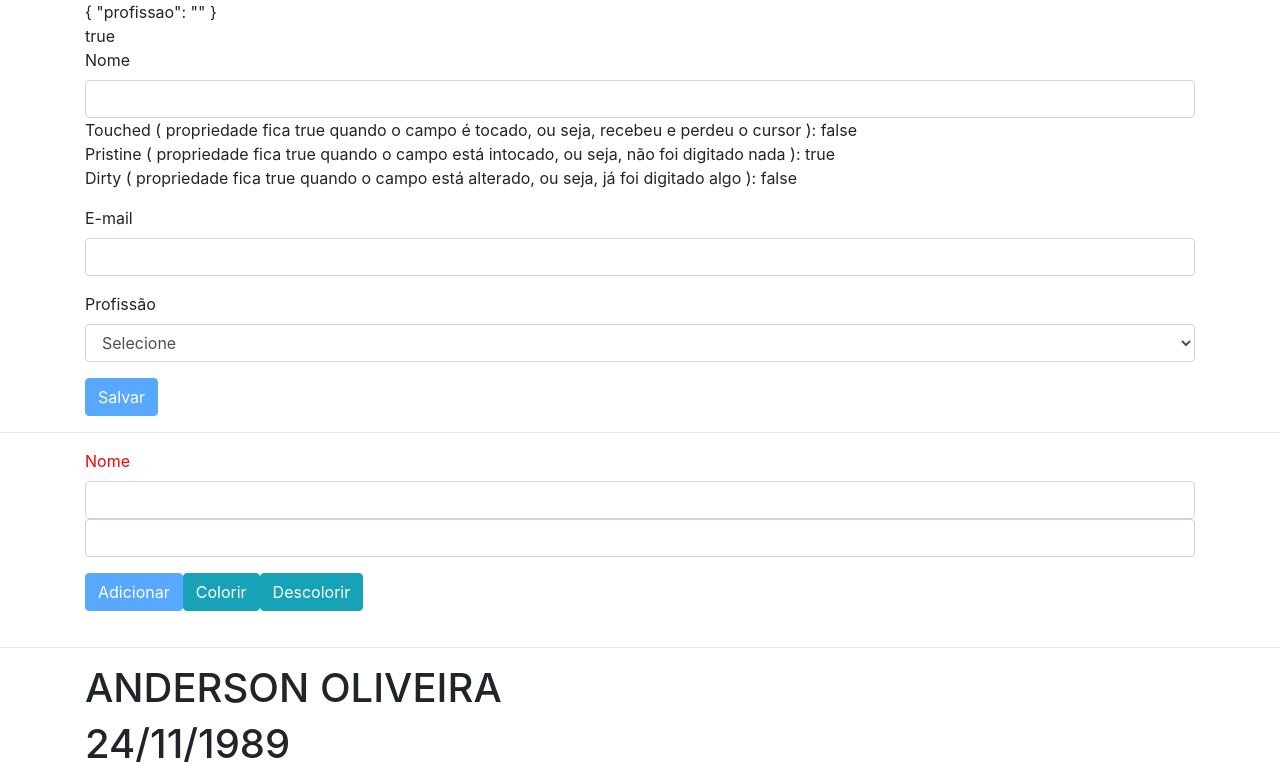
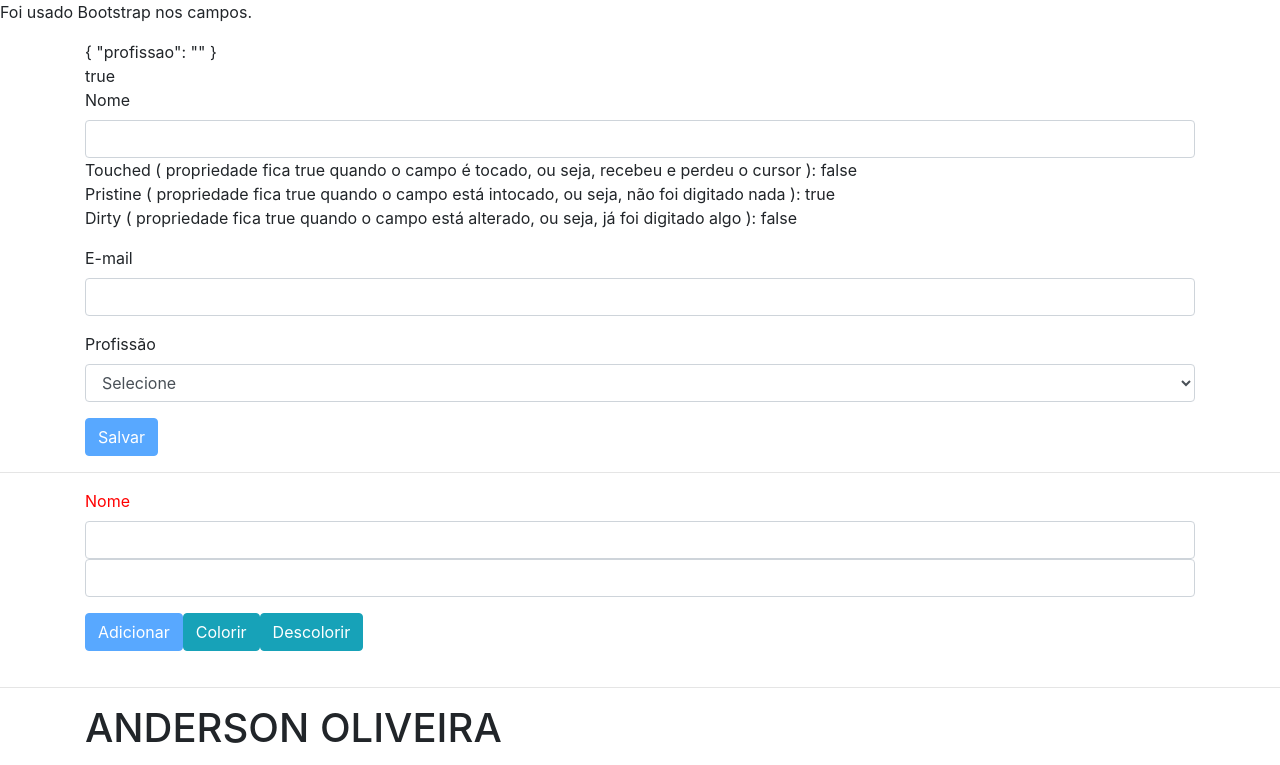
Before and after one commit to anderson-sfoliveira/teste-angular-bootstrap, an Angular app: page / in a window 1280 px wide. Shown: the top 765 px of the page. Built offline with nearby package versions, Linux system fonts and the light colour scheme.

Commit message:
Update app.component.html

```diff
--- a/src/app/app.component.html
+++ b/src/app/app.component.html
@@ -1,3 +1,5 @@
+<p>Foi usado Bootstrap nos campos.</p>
+
 <app-teste-form></app-teste-form>
 
 <hr>
```
